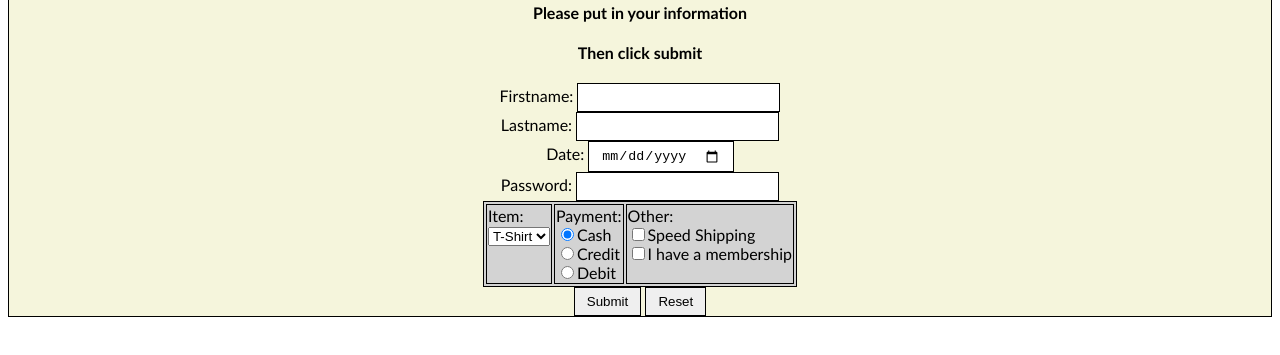
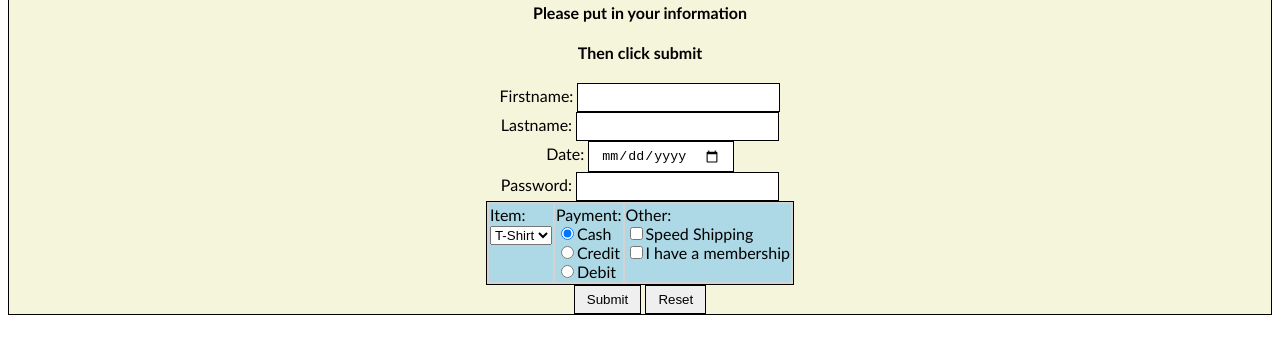
Before and after one commit to J272881/Aldrete_hw2, a plain HTML site: page Pages/form.html in a window 1280 px wide. In both pictures the pointer is over the element 640 px from the left and 505 px from the top of the page. Shown: the part 261-616 px from the top of the page. Drawn offline with Linux system fonts and the light colour scheme.

Commit message:
2 version 1.0

```diff
--- a/CSS/styles.css
+++ b/CSS/styles.css
@@ -16,11 +16,11 @@ h1, h2 {
     background-color: beige;
 
    }
-table, tr, caption, th, td {
+table, caption, th, tr {
     border: 1px solid black;
     background-color: lightgray;}
 
-table tr:hover{background-color: lightblue;}
+ tr:hover{background-color: lightblue;}
 
 a:link {color: red;text-decoration: none;}
 link {color: red;}
```
Also changed, not shown: Pages/index.html (+5 -8 lines).
